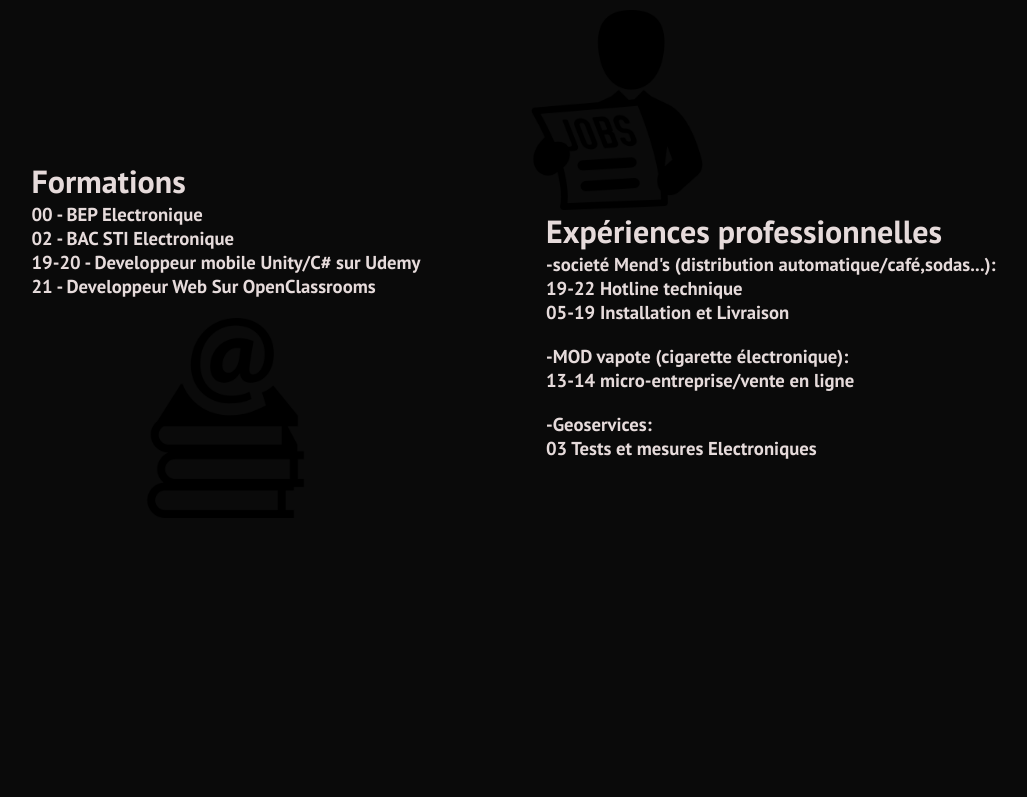
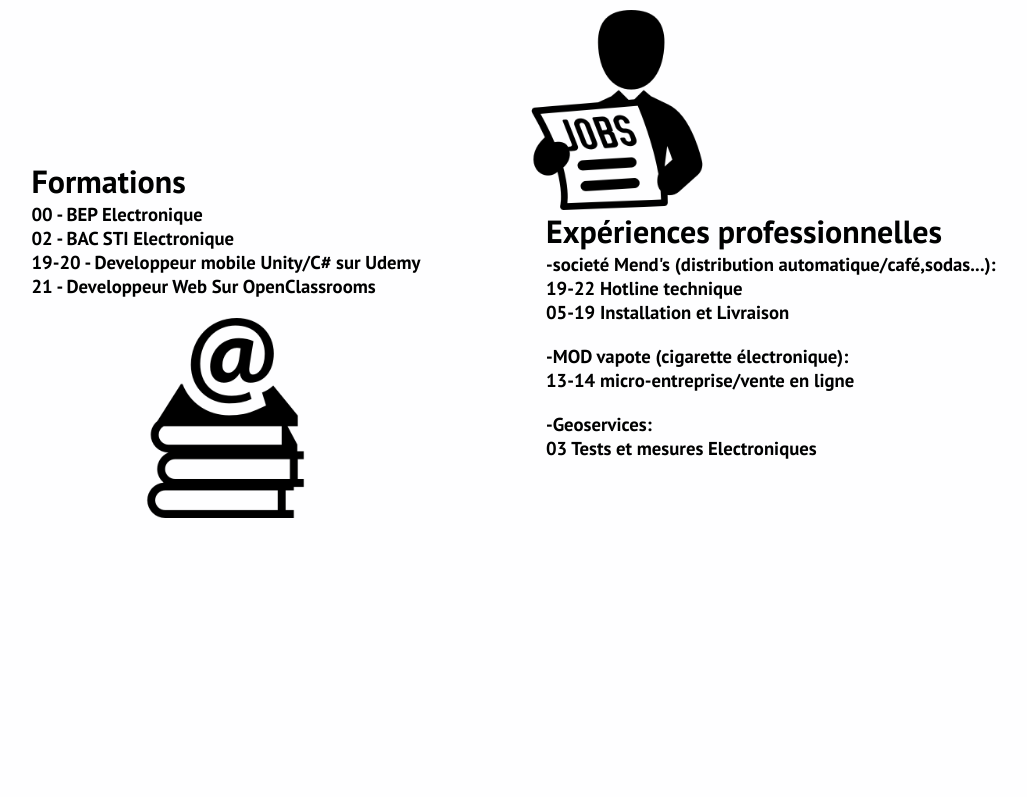
Before and after one commit to Hyrondelle/cv, a website: page index.html in a window 1280 px wide. Both pictures are taken after a click on the link "formations". Shown: the top 797 px of the page, without its empty margins (94-1121 px from the left). Drawn offline with Linux system fonts and the light colour scheme; a web font is replaced by a local one.

Commit message:
color change

```diff
--- a/index.html
+++ b/index.html
@@ -21,7 +21,7 @@
                 <nav>
                     <ul>
 
-                        <li><a data-scroll-to href="#medium">formations</a></li>
+                        <li id="colortransition" data-scroll data-scroll-repeat="true"><a data-scroll-to href="#medium">formations</a></li>
                         <li><a data-scroll-to href="#low">portfolio</a></li>
                     </ul>
                 </nav>
@@ -29,7 +29,7 @@
             <div class="bloc-container">
                 <div class="left">
                     <div class="container-photo">
-                        <div data-scroll class="photo">
+                        <div class="photo">
 
                         </div>
                     </div>
--- a/js/index.js
+++ b/js/index.js
@@ -4,3 +4,15 @@ const scroll = new LocomotiveScroll({
     tablet: {smooth : true},
     smartphone: {smooth : true},
 });
+scroll.on("scroll",()=>{
+    if(document.querySelector('#colortransition.is-inview')){
+        document.body.style.backgroundColor = "#000101";
+        document.body.style.color = "#fefeff";
+
+    }
+    else{
+        document.body.style.backgroundColor = "#fefeff";
+        document.body.style.color = "#000101";
+
+    }
+})
--- a/styles/index.scss
+++ b/styles/index.scss
@@ -2,8 +2,7 @@
 html{
     scroll-behavior: smooth;
 }
-$colorWhite : rgb(230, 219, 219);
-$colorBlack : rgb(10, 10, 10);
+
 *{
     margin: 0;
     padding: 0;
@@ -12,12 +11,13 @@ $colorBlack : rgb(10, 10, 10);
     font-family: 'PT Sans', sans-serif;
 }
 body{
-    background-color: $colorBlack;
-    color: $colorWhite;
+    background-color: #000101;
+    color: #fefeff;
+    transition:  0.7s ease-in-out;
 }
 a{
-    color: $colorWhite;
+    color: #fefeff;
 }
 ::after{
-    background-color: $colorWhite;
+    background-color: #fefeff;
 }
```
Also changed, not shown: styles/index.css, 1 other file.
